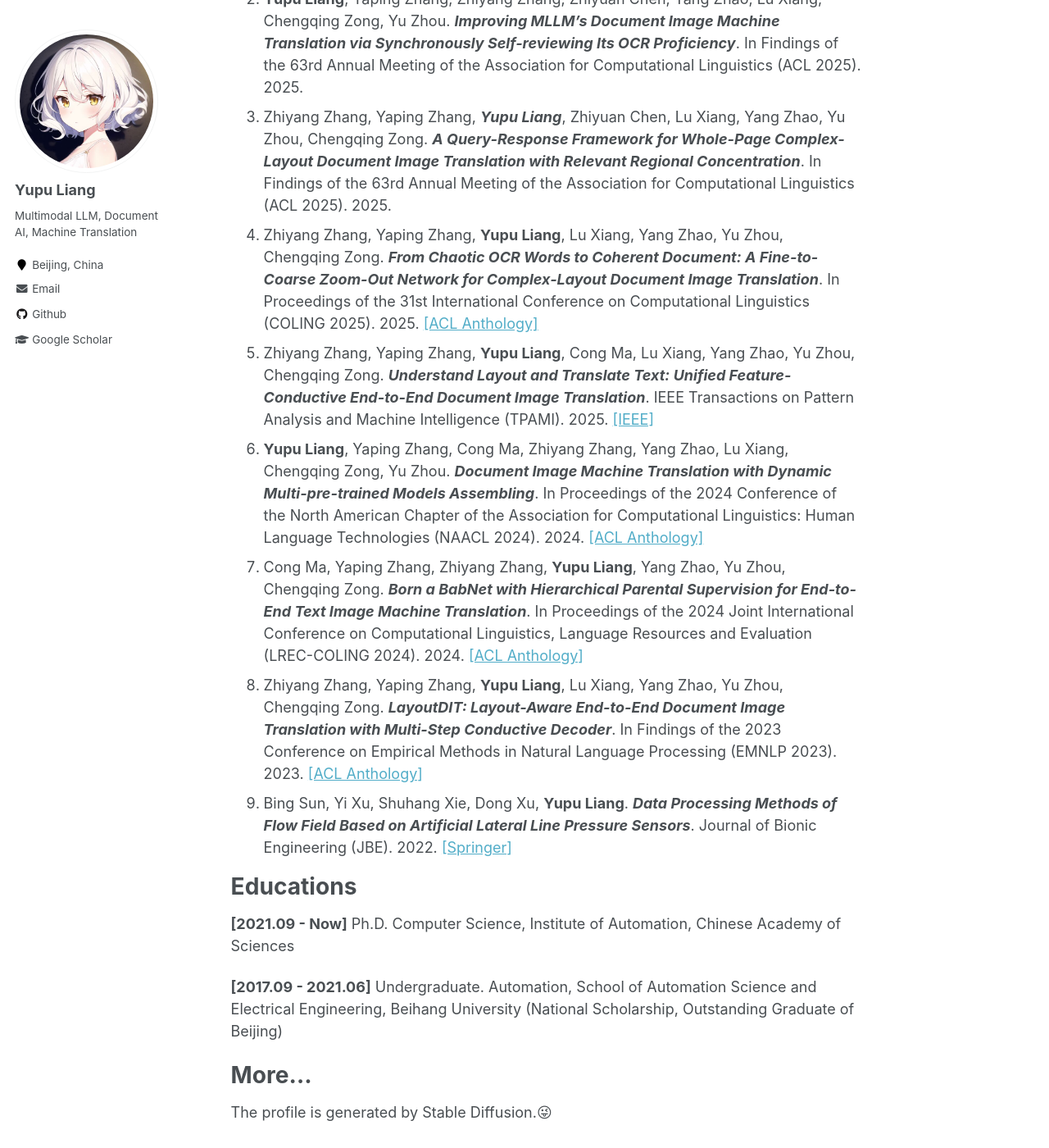
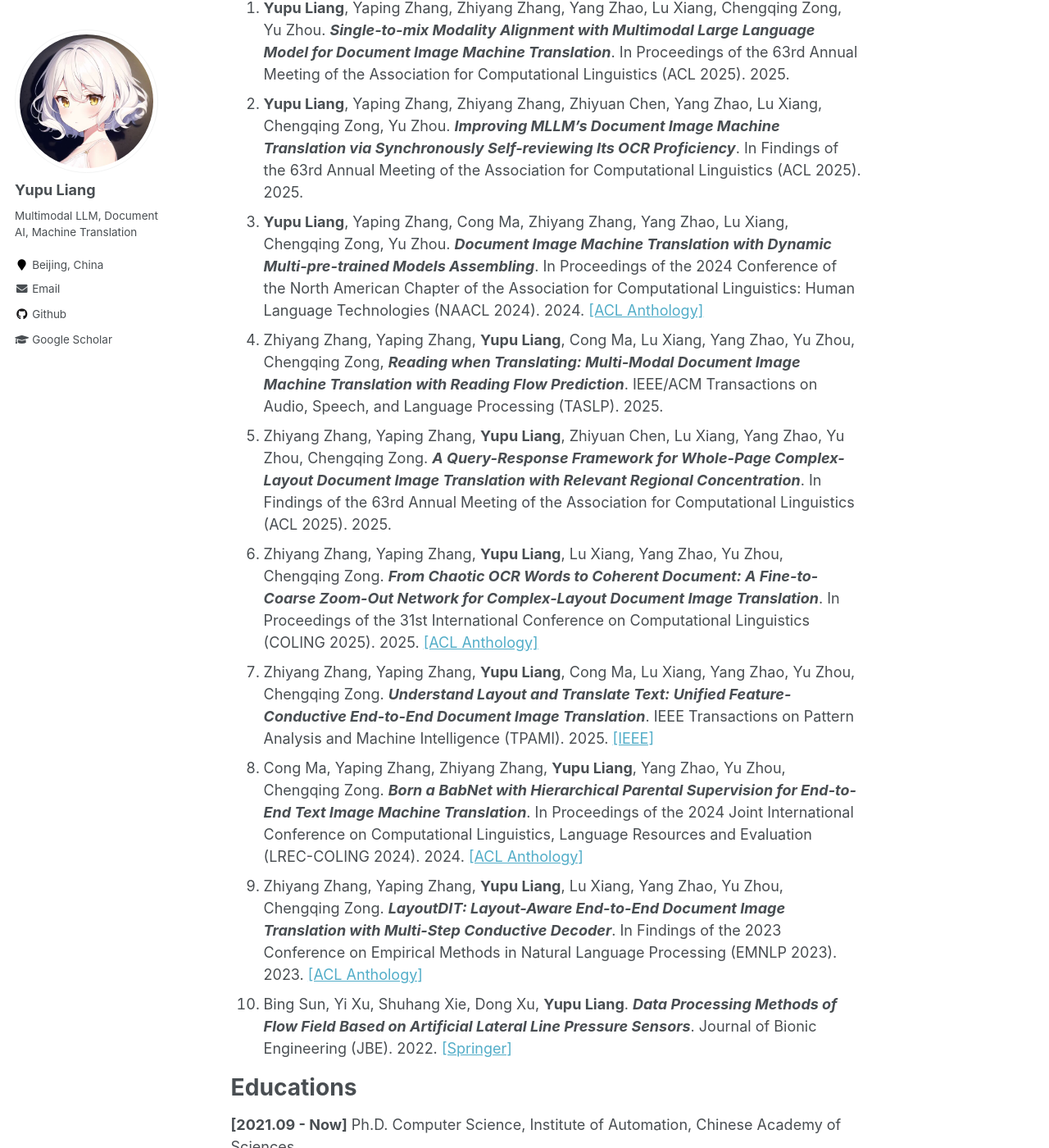
Before and after one commit to liangyupu/liangyupu.github.io, a Jekyll site: the page built from _pages/about.md, in a window 1280 px wide and 1400 px high, scrolled down 1378 px. Shown: the whole window at 82% size. Built offline with Jekyll 4.4.1, drawn with Linux system fonts in a browser that asks for light colours; some of the changed text lies outside the part shown.

Commit message:
Update about.md

```diff
--- a/_pages/about.md
+++ b/_pages/about.md
@@ -8,12 +8,16 @@ redirect_from:
   - /about.html
 ---
 
-Yupu Liang is a **Ph.D.** student in [Chinese Information Processing Group](http://www.nlpr.ia.ac.cn/cip/staff.htm) (CIP), Institute of Automation, **Chinese Academy of Sciences**, advised by [Yu Zhou](https://people.ucas.ac.cn/~zhouyu) and [Chengqing Zong](https://people.ucas.ac.cn/~zongchengqing). Before that, he received his **B.E.** degree in School of Automation Science and Electrical Engineering at **Beihang University** in 2021. His research focuses on multimodal large language model, document AI, and machine translation.
+Yupu Liang is a **Ph.D.** student in [Chinese Information Processing Group](http://www.nlpr.ia.ac.cn/cip/staff.htm) (CIP), Institute of Automation, **Chinese Academy of Sciences**, advised by [Yu Zhou](https://people.ucas.ac.cn/~zhouyu) and [Chengqing Zong](https://people.ucas.ac.cn/~zongchengqing). Before that, he received his **B.E.** degree in School of Automation Science and Electrical Engineering at **Beihang University** in 2021.
+
+His research focuses on multimodal large language model, document AI, and machine translation.
 
 # News
-**[2024.05] 🛠️** The code for **SSR**  has been released. [\[Github\]](https://github.com/liangyupu/SSR)
+**[2025.05] 📄** Our new work ***Reading when Translating: Multi-Modal Document Image Machine Translation with Reading Flow Prediction*** has been accepted by TASLP.
 
-**[2024.05] 🛠️** The code for **M4Doc**  has been released. [\[Github\]](https://github.com/liangyupu/M4Doc)
+**[2025.05] 🛠️** The code for **SSR**  has been released. [\[Github\]](https://github.com/liangyupu/SSR)
+
+**[2025.05] 🛠️** The code for **M4Doc**  has been released. [\[Github\]](https://github.com/liangyupu/M4Doc)
 
 **[2025.05] 📄** Our new work ***Single-to-mix Modality Alignment with Multimodal Large Language Model for Document Image Machine Translation*** has been accepted by ACL 2025 Main.
 
@@ -34,18 +38,27 @@ Yupu Liang is a **Ph.D.** student in [Chinese Information Processing Group](http
 # Publications
 1. **Yupu Liang**, Yaping Zhang, Zhiyang Zhang, Yang Zhao, Lu Xiang, Chengqing Zong, Yu Zhou. ***Single-to-mix Modality Alignment with Multimodal Large Language Model for Document Image Machine Translation***. In Proceedings of the 63rd Annual Meeting of the Association for Computational Linguistics (ACL 2025). 2025.
 2. **Yupu Liang**, Yaping Zhang, Zhiyang Zhang, Zhiyuan Chen, Yang Zhao, Lu Xiang, Chengqing Zong, Yu Zhou. ***Improving MLLM's Document Image Machine Translation via Synchronously Self-reviewing Its OCR Proficiency***. In Findings of the 63rd Annual Meeting of the Association for Computational Linguistics (ACL 2025). 2025.
-3. Zhiyang Zhang, Yaping Zhang, ***Yupu Liang***, Zhiyuan Chen, Lu Xiang, Yang Zhao, Yu Zhou, Chengqing Zong. ***A Query-Response Framework for Whole-Page Complex-Layout Document Image Translation with Relevant Regional Concentration***. In Findings of the 63rd Annual Meeting of the Association for Computational Linguistics (ACL 2025). 2025.
-4. Zhiyang Zhang, Yaping Zhang, **Yupu Liang**, Lu Xiang, Yang Zhao, Yu Zhou, Chengqing Zong. ***From Chaotic OCR Words to Coherent Document: A Fine-to-Coarse Zoom-Out Network for Complex-Layout Document Image Translation***. In Proceedings of the 31st International Conference on Computational Linguistics (COLING 2025). 2025. [\[ACL Anthology\]](https://aclanthology.org/2025.coling-main.723/)
-5. Zhiyang Zhang, Yaping Zhang, **Yupu Liang**, Cong Ma, Lu Xiang, Yang Zhao, Yu Zhou, Chengqing Zong. ***Understand Layout and Translate Text: Unified Feature-Conductive End-to-End Document Image Translation***. IEEE Transactions on Pattern Analysis and Machine Intelligence (TPAMI). 2025. [\[IEEE\]](https://ieeexplore.ieee.org/abstract/document/10844563)
-6. **Yupu Liang**, Yaping Zhang, Cong Ma, Zhiyang Zhang, Yang Zhao, Lu Xiang, Chengqing Zong, Yu Zhou. ***Document Image Machine Translation with Dynamic Multi-pre-trained Models Assembling***. In Proceedings of the 2024 Conference of the North American Chapter of the Association for Computational Linguistics: Human Language Technologies (NAACL 2024). 2024. [\[ACL Anthology\]](https://aclanthology.org/2024.naacl-long.392)
-7. Cong Ma, Yaping Zhang, Zhiyang Zhang, **Yupu Liang**, Yang Zhao, Yu Zhou, Chengqing Zong. ***Born a BabNet with Hierarchical Parental Supervision for End-to-End Text Image Machine Translation***. In Proceedings of the 2024 Joint International Conference on Computational Linguistics, Language Resources and Evaluation (LREC-COLING 2024). 2024. [\[ACL Anthology\]](https://aclanthology.org/2024.lrec-main.222/)
-8. Zhiyang Zhang, Yaping Zhang, **Yupu Liang**, Lu Xiang, Yang Zhao, Yu Zhou, Chengqing Zong. ***LayoutDIT: Layout-Aware End-to-End Document Image Translation with Multi-Step Conductive Decoder***. In Findings of the 2023 Conference on Empirical Methods in Natural Language Processing (EMNLP 2023). 2023. [\[ACL Anthology\]](https://aclanthology.org/2023.findings-emnlp.673/)
-9. Bing Sun, Yi Xu, Shuhang Xie, Dong Xu, **Yupu Liang**. ***Data Processing Methods of Flow Field Based on Artificial Lateral Line Pressure Sensors***. Journal of Bionic Engineering (JBE). 2022. [\[Springer\]](https://link.springer.com/article/10.1007/s42235-022-00232-x)
+3. **Yupu Liang**, Yaping Zhang, Cong Ma, Zhiyang Zhang, Yang Zhao, Lu Xiang, Chengqing Zong, Yu Zhou. ***Document Image Machine Translation with Dynamic Multi-pre-trained Models Assembling***. In Proceedings of the 2024 Conference of the North American Chapter of the Association for Computational Linguistics: Human Language Technologies (NAACL 2024). 2024. [\[ACL Anthology\]](https://aclanthology.org/2024.naacl-long.392)
+4. Zhiyang Zhang, Yaping Zhang, **Yupu Liang**, Cong Ma, Lu Xiang, Yang Zhao, Yu Zhou, Chengqing Zong, ***Reading when Translating: Multi-Modal Document Image Machine Translation with Reading Flow Prediction***. IEEE/ACM Transactions on Audio, Speech, and Language Processing (TASLP). 2025.
+5. Zhiyang Zhang, Yaping Zhang, **Yupu Liang**, Zhiyuan Chen, Lu Xiang, Yang Zhao, Yu Zhou, Chengqing Zong. ***A Query-Response Framework for Whole-Page Complex-Layout Document Image Translation with Relevant Regional Concentration***. In Findings of the 63rd Annual Meeting of the Association for Computational Linguistics (ACL 2025). 2025.
+6. Zhiyang Zhang, Yaping Zhang, **Yupu Liang**, Lu Xiang, Yang Zhao, Yu Zhou, Chengqing Zong. ***From Chaotic OCR Words to Coherent Document: A Fine-to-Coarse Zoom-Out Network for Complex-Layout Document Image Translation***. In Proceedings of the 31st International Conference on Computational Linguistics (COLING 2025). 2025. [\[ACL Anthology\]](https://aclanthology.org/2025.coling-main.723/)
+7. Zhiyang Zhang, Yaping Zhang, **Yupu Liang**, Cong Ma, Lu Xiang, Yang Zhao, Yu Zhou, Chengqing Zong. ***Understand Layout and Translate Text: Unified Feature-Conductive End-to-End Document Image Translation***. IEEE Transactions on Pattern Analysis and Machine Intelligence (TPAMI). 2025. [\[IEEE\]](https://ieeexplore.ieee.org/abstract/document/10844563)
+8. Cong Ma, Yaping Zhang, Zhiyang Zhang, **Yupu Liang**, Yang Zhao, Yu Zhou, Chengqing Zong. ***Born a BabNet with Hierarchical Parental Supervision for End-to-End Text Image Machine Translation***. In Proceedings of the 2024 Joint International Conference on Computational Linguistics, Language Resources and Evaluation (LREC-COLING 2024). 2024. [\[ACL Anthology\]](https://aclanthology.org/2024.lrec-main.222/)
+9. Zhiyang Zhang, Yaping Zhang, **Yupu Liang**, Lu Xiang, Yang Zhao, Yu Zhou, Chengqing Zong. ***LayoutDIT: Layout-Aware End-to-End Document Image Translation with Multi-Step Conductive Decoder***. In Findings of the 2023 Conference on Empirical Methods in Natural Language Processing (EMNLP 2023). 2023. [\[ACL Anthology\]](https://aclanthology.org/2023.findings-emnlp.673/)
+10. Bing Sun, Yi Xu, Shuhang Xie, Dong Xu, **Yupu Liang**. ***Data Processing Methods of Flow Field Based on Artificial Lateral Line Pressure Sensors***. Journal of Bionic Engineering (JBE). 2022. [\[Springer\]](https://link.springer.com/article/10.1007/s42235-022-00232-x)
 
 # Educations
 **[2021.09 - Now]** Ph.D. Computer Science, Institute of Automation, Chinese Academy of Sciences
+* Outstanding Student
 
-**[2017.09 - 2021.06]** Undergraduate. Automation, School of Automation Science and Electrical Engineering, Beihang University (National Scholarship, Outstanding Graduate of Beijing)
+**[2017.09 - 2021.06]** Undergraduate. Automation, School of Automation Science and Electrical Engineering, Beihang University
+* National Scholarship
+* Outstanding Graduate of Beijing
+
+# Interns
+**[2024.06 - 2025.02]** **Huawei**, Celia Department
+
+Explore the application of end-to-end text image machine translation models in mobile photography scenarios.
 
 # More...
 The profile is generated by Stable Diffusion.😜
```
